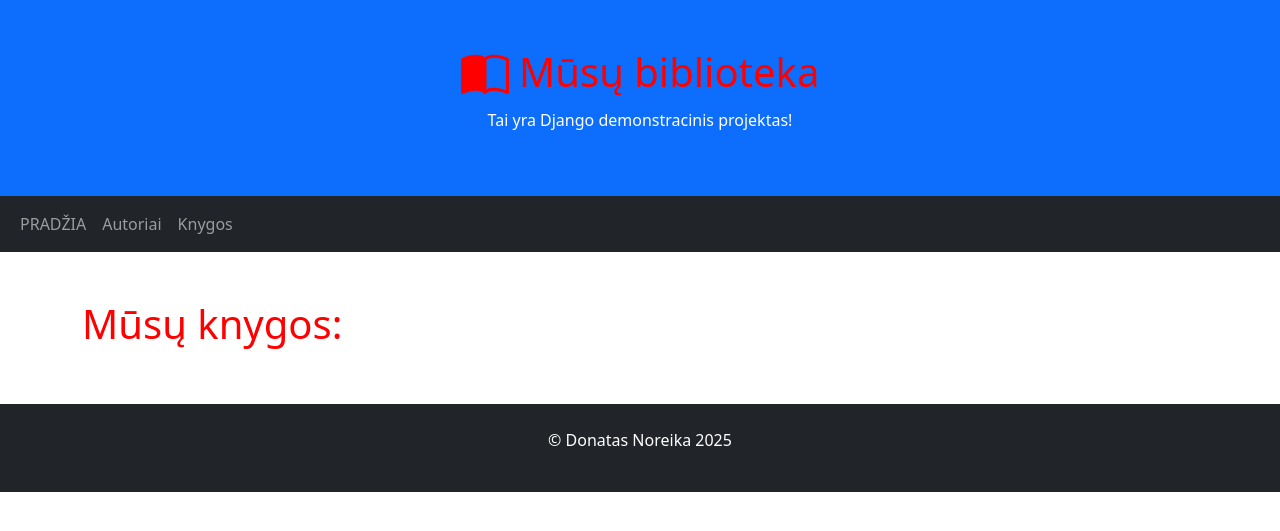
After one commit to DonatasNoreika/library_20251104, a Django app: page /books/ in a window 1280 px wide. The commit adds this page. Shown: the top 531 px of the page. Run offline with Django 5.2, Linux system fonts and the light colour scheme; data that the repository does not hold is empty.

Commit message:
5: +Pridėtas knygų sąrašas

```diff
--- a/mysite/library/templates/base.html
+++ b/mysite/library/templates/base.html
@@ -29,6 +29,9 @@
             <li class="nav-item">
                 <a class="nav-link" href="{% url 'authors' %}">Autoriai</a>
             </li>
+            <li class="nav-item">
+                <a class="nav-link" href="{% url 'books' %}">Knygos</a>
+            </li>
         </ul>
     </div>
 </nav>
--- /dev/null
+++ b/mysite/library/templates/books.html
@@ -0,0 +1,11 @@
+{% extends "base.html" %}
+
+
+{% block "title" %}Knygos{% endblock %}
+
+{% block "content" %}
+<h1 class="display-6">Mūsų knygos:</h1>
+{% for book in books %}
+<p>{{ book.title }}</p>
+{% endfor %}
+{% endblock %}
--- a/mysite/library/urls.py
+++ b/mysite/library/urls.py
@@ -5,4 +5,5 @@ urlpatterns = [
     path("", views.index, name="index"),
     path("authors/", views.authors, name="authors"),
     path("authors/<int:author_id>/", views.author, name="author"),
+    path("books/", views.BookListView.as_view(), name="books"),
 ]
--- a/mysite/library/views.py
+++ b/mysite/library/views.py
@@ -1,10 +1,6 @@
 from django.shortcuts import render
-from django.http import HttpResponse
 from .models import Book, BookInstance, Author
-
-# Create your views here.
-# def index(request):
-#     return HttpResponse("<h1>Labas vakaras!</h1>")
+from django.views import generic
 
 def index(request):
     num_books = Book.objects.count()
@@ -32,3 +28,9 @@ def author(request, author_id):
         "author": Author.objects.get(pk=author_id)
     }
     return render(request, template_name="author.html", context=context)
+
+
+class BookListView(generic.ListView):
+    model = Book
+    template_name = "books.html"
+    context_object_name = "books"
```
